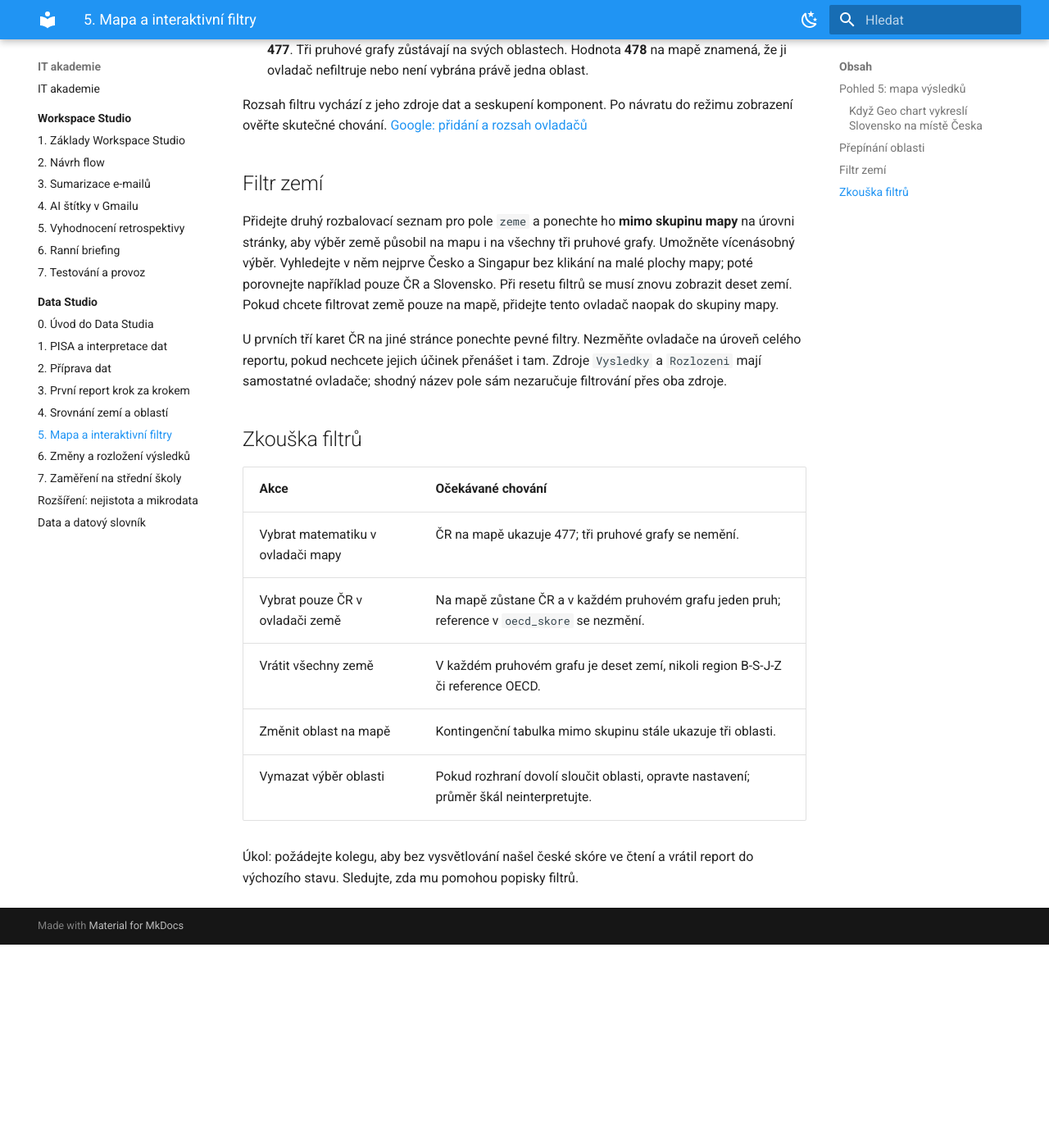
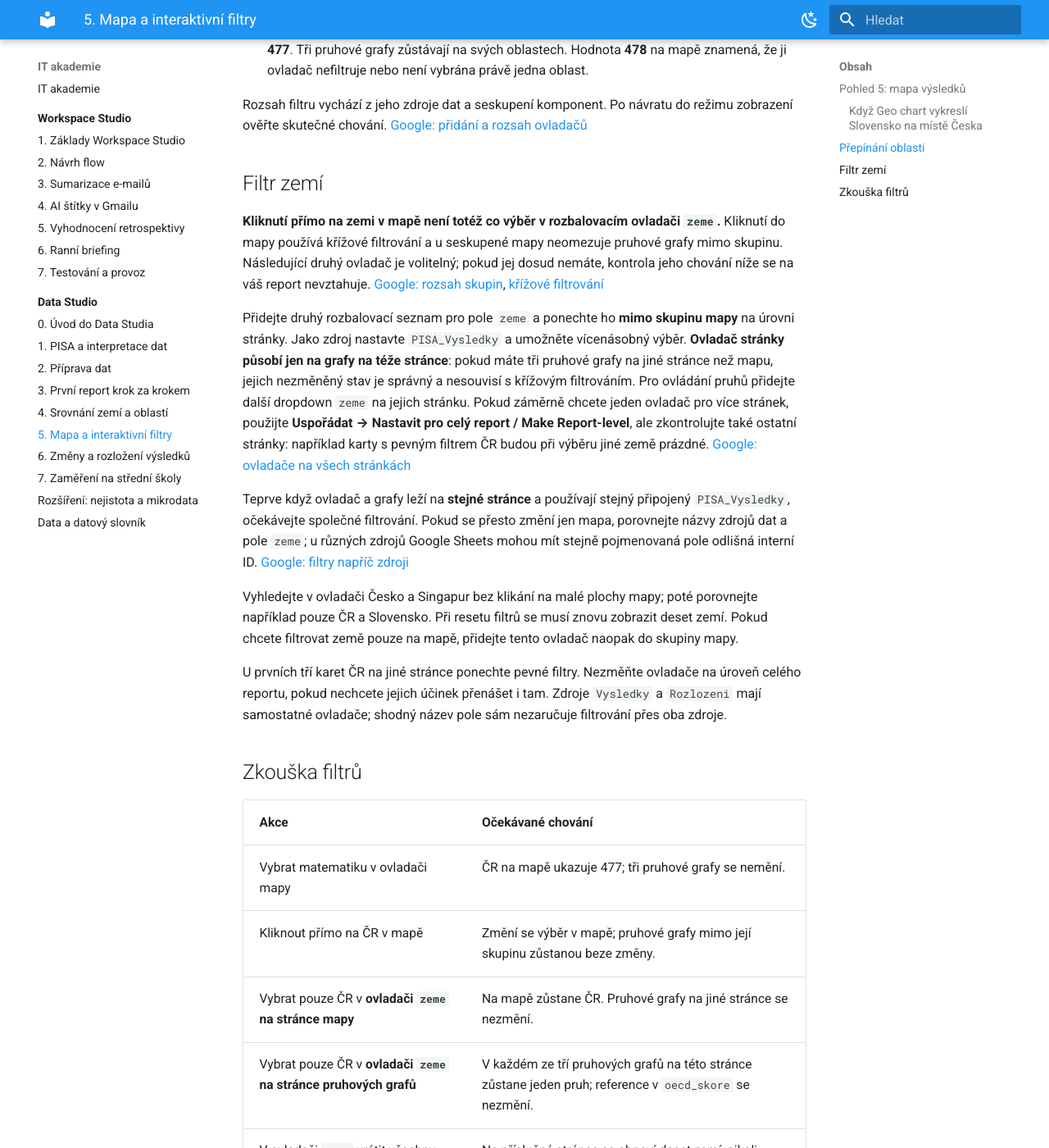
Before and after one commit to faitjaroslav-byte/IT_akademie, an MkDocs documentation site: the page built from docs/looker-studio/05-mapa-a-filtry.md, in a window 1280 px wide and 1400 px high, scrolled down 1919 px. Shown: the whole window at 82% size. Built offline with MkDocs 1.6.1 and Material for MkDocs 9.7.7, drawn with Linux system fonts in a browser that asks for light colours; before the commit the page ends 3071 px from its top, so only the background shows below that; some of the changed text lies outside the part shown.

Commit message:
Clarify PISA chart setup and add chart titles

```diff
--- a/docs/looker-studio/05-mapa-a-filtry.md
+++ b/docs/looker-studio/05-mapa-a-filtry.md
@@ -13,7 +13,7 @@ Mapa pomáhá orientaci v prostoru. Pro přesné srovnání ponechte vedle ní p
 2. Na stránku `Srovnání zemí` vložte **Google Maps**, například vyplněnou mapu, pokud ji rozhraní nabízí. Alternativou je **Geo chart / Geografický graf**, ale ten nenabízí stejné interaktivní přibližování a posun mapy.
 3. Jako geografickou dimenzi použijte `iso3`, jako barevnou metriku `skore`, Average.
 4. Nastavte filtr AND: `typ = Zeme`, `cyklus = 2025` a `oblast = Přírodní vědy`.
-5. Zobrazte svět. Zapněte legendu a zkontrolujte ČR, Singapur, Jižní Koreu i USA. U **Google Maps** otevřete **Styl → Ovládací prvky mapy / Map controls** a zapněte **Povolit posun a přiblížení**, **Zobrazit ovládání přiblížení (+/−)** a **Zobrazit celou obrazovku**. V režimu zobrazení pak vyzkoušejte přiblížení Česka i Singapuru a návrat na výchozí pohled. [Google: ovládání mapy](https://docs.cloud.google.com/data-studio/google-maps-reference)
+5. Mapu nadepište `Skóre patnáctiletých podle země, PISA 2025` a zobrazte svět. Zapněte legendu a zkontrolujte ČR, Singapur, Jižní Koreu i USA. U **Google Maps** otevřete **Styl → Ovládací prvky mapy / Map controls** a zapněte **Povolit posun a přiblížení**, **Zobrazit ovládání přiblížení (+/−)** a **Zobrazit celou obrazovku**. V režimu zobrazení pak vyzkoušejte přiblížení Česka i Singapuru a návrat na výchozí pohled. [Google: ovládání mapy](https://docs.cloud.google.com/data-studio/google-maps-reference)
 6. Vedle mapy napište „Bílé/nevyplněné země nejsou v datovém výběru“. Chybějící země nemají nulový výsledek.
 
 ISO kód reference OECD i regionu B-S-J-Z je záměrně prázdný; ani jedno není celá země. Údaje pro mapu a vlastnosti geografických polí popisuje [Google Maps reference](https://docs.cloud.google.com/data-studio/google-maps-reference).
@@ -49,7 +49,13 @@ Rozsah filtru vychází z jeho zdroje dat a seskupení komponent. Po návratu do
 
 ## Filtr zemí
 
-Přidejte druhý rozbalovací seznam pro pole `zeme` a ponechte ho **mimo skupinu mapy** na úrovni stránky, aby výběr země působil na mapu i na všechny tři pruhové grafy. Umožněte vícenásobný výběr. Vyhledejte v něm nejprve Česko a Singapur bez klikání na malé plochy mapy; poté porovnejte například pouze ČR a Slovensko. Při resetu filtrů se musí znovu zobrazit deset zemí. Pokud chcete filtrovat země pouze na mapě, přidejte tento ovladač naopak do skupiny mapy.
+**Kliknutí přímo na zemi v mapě není totéž co výběr v rozbalovacím ovladači `zeme`.** Kliknutí do mapy používá křížové filtrování a u seskupené mapy neomezuje pruhové grafy mimo skupinu. Následující druhý ovladač je volitelný; pokud jej dosud nemáte, kontrola jeho chování níže se na váš report nevztahuje. [Google: rozsah skupin](https://docs.cloud.google.com/data-studio/apply-controls-to-specific-charts), [křížové filtrování](https://docs.cloud.google.com/data-studio/chart-cross-filtering)
+
+Přidejte druhý rozbalovací seznam pro pole `zeme` a ponechte ho **mimo skupinu mapy** na úrovni stránky. Jako zdroj nastavte `PISA_Vysledky` a umožněte vícenásobný výběr. **Ovladač stránky působí jen na grafy na téže stránce**: pokud máte tři pruhové grafy na jiné stránce než mapu, jejich nezměněný stav je správný a nesouvisí s křížovým filtrováním. Pro ovládání pruhů přidejte další dropdown `zeme` na jejich stránku. Pokud záměrně chcete jeden ovladač pro více stránek, použijte **Uspořádat → Nastavit pro celý report / Make Report-level**, ale zkontrolujte také ostatní stránky: například karty s pevným filtrem ČR budou při výběru jiné země prázdné. [Google: ovladače na všech stránkách](https://docs.cloud.google.com/data-studio/add-edit-controls)
+
+Teprve když ovladač a grafy leží na **stejné stránce** a používají stejný připojený `PISA_Vysledky`, očekávejte společné filtrování. Pokud se přesto změní jen mapa, porovnejte názvy zdrojů dat a pole `zeme`; u různých zdrojů Google Sheets mohou mít stejně pojmenovaná pole odlišná interní ID. [Google: filtry napříč zdroji](https://docs.cloud.google.com/data-studio/use-controls-across-data-sources)
+
+Vyhledejte v ovladači Česko a Singapur bez klikání na malé plochy mapy; poté porovnejte například pouze ČR a Slovensko. Při resetu filtrů se musí znovu zobrazit deset zemí. Pokud chcete filtrovat země pouze na mapě, přidejte tento ovladač naopak do skupiny mapy.
 
 U prvních tří karet ČR na jiné stránce ponechte pevné filtry. Nezměňte ovladače na úroveň celého reportu, pokud nechcete jejich účinek přenášet i tam. Zdroje `Vysledky` a `Rozlozeni` mají samostatné ovladače; shodný název pole sám nezaručuje filtrování přes oba zdroje.
 
@@ -58,8 +64,10 @@ U prvních tří karet ČR na jiné stránce ponechte pevné filtry. Nezměňte
 | Akce | Očekávané chování |
 | --- | --- |
 | Vybrat matematiku v ovladači mapy | ČR na mapě ukazuje 477; tři pruhové grafy se nemění. |
-| Vybrat pouze ČR v ovladači země | Na mapě zůstane ČR a v každém pruhovém grafu jeden pruh; reference v `oecd_skore` se nezmění. |
-| Vrátit všechny země | V každém pruhovém grafu je deset zemí, nikoli region B-S-J-Z či reference OECD. |
+| Kliknout přímo na ČR v mapě | Změní se výběr v mapě; pruhové grafy mimo její skupinu zůstanou beze změny. |
+| Vybrat pouze ČR v **ovladači `zeme` na stránce mapy** | Na mapě zůstane ČR. Pruhové grafy na jiné stránce se nezmění. |
+| Vybrat pouze ČR v **ovladači `zeme` na stránce pruhových grafů** | V každém ze tří pruhových grafů na této stránce zůstane jeden pruh; reference v `oecd_skore` se nezmění. |
+| V ovladači `zeme` vrátit všechny země | Na příslušné stránce se obnoví deset zemí, nikoli region B-S-J-Z či reference OECD. |
 | Změnit oblast na mapě | Kontingenční tabulka mimo skupinu stále ukazuje tři oblasti. |
 | Vymazat výběr oblasti | Pokud rozhraní dovolí sloučit oblasti, opravte nastavení; průměr škál neinterpretujte. |
 
```
Also changed, not shown: docs/looker-studio/03-prvni-report.md (+2 -1 lines), docs/looker-studio/04-srovnani.md (+3 -2 lines), docs/looker-studio/06-zmeny-a-rozlozeni.md (+7 -6 lines), docs/looker-studio/07-stredni-skoly.md (+5 -5 lines), docs/looker-studio/09-nejistota-a-mikrodata.md (+5 -5 lines).
